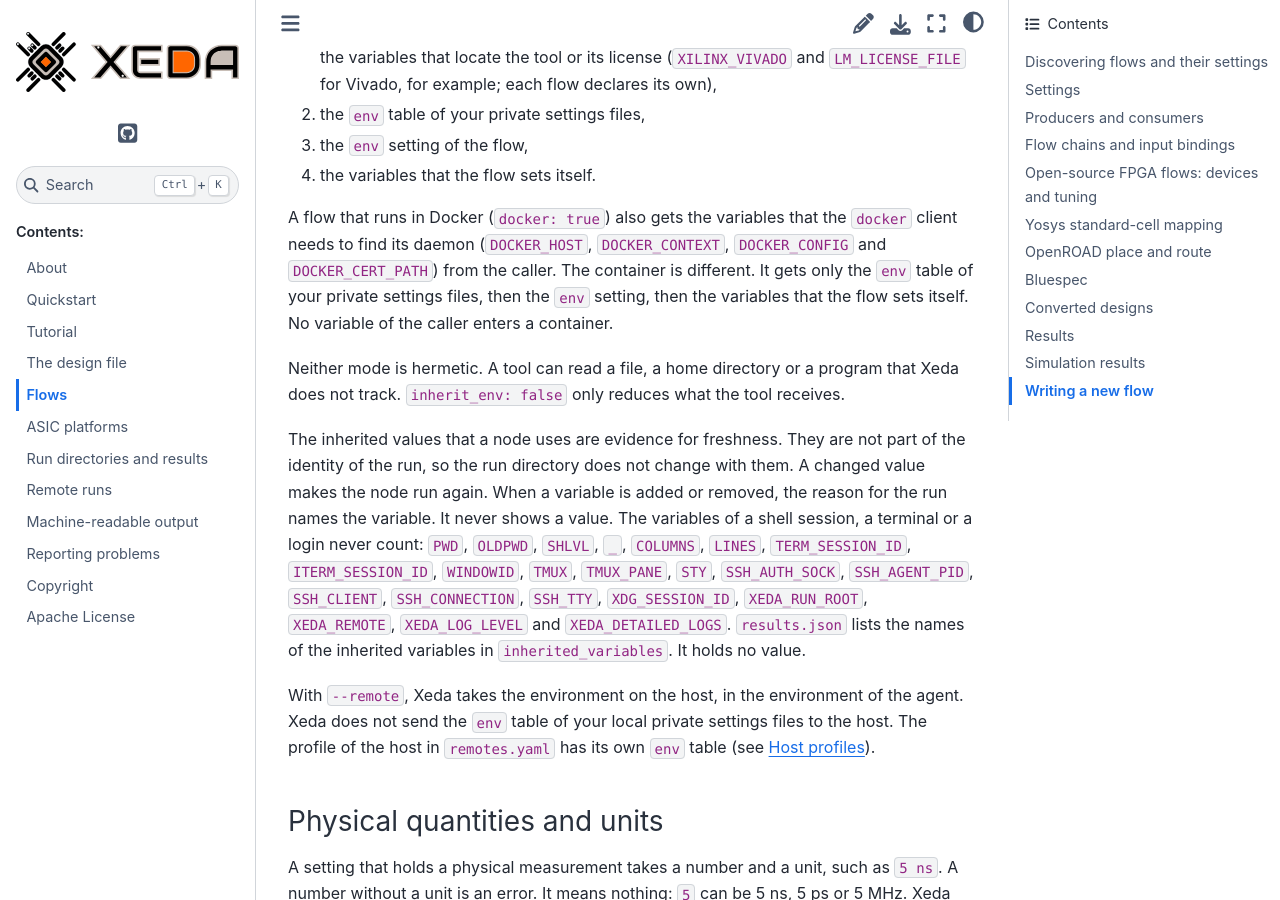
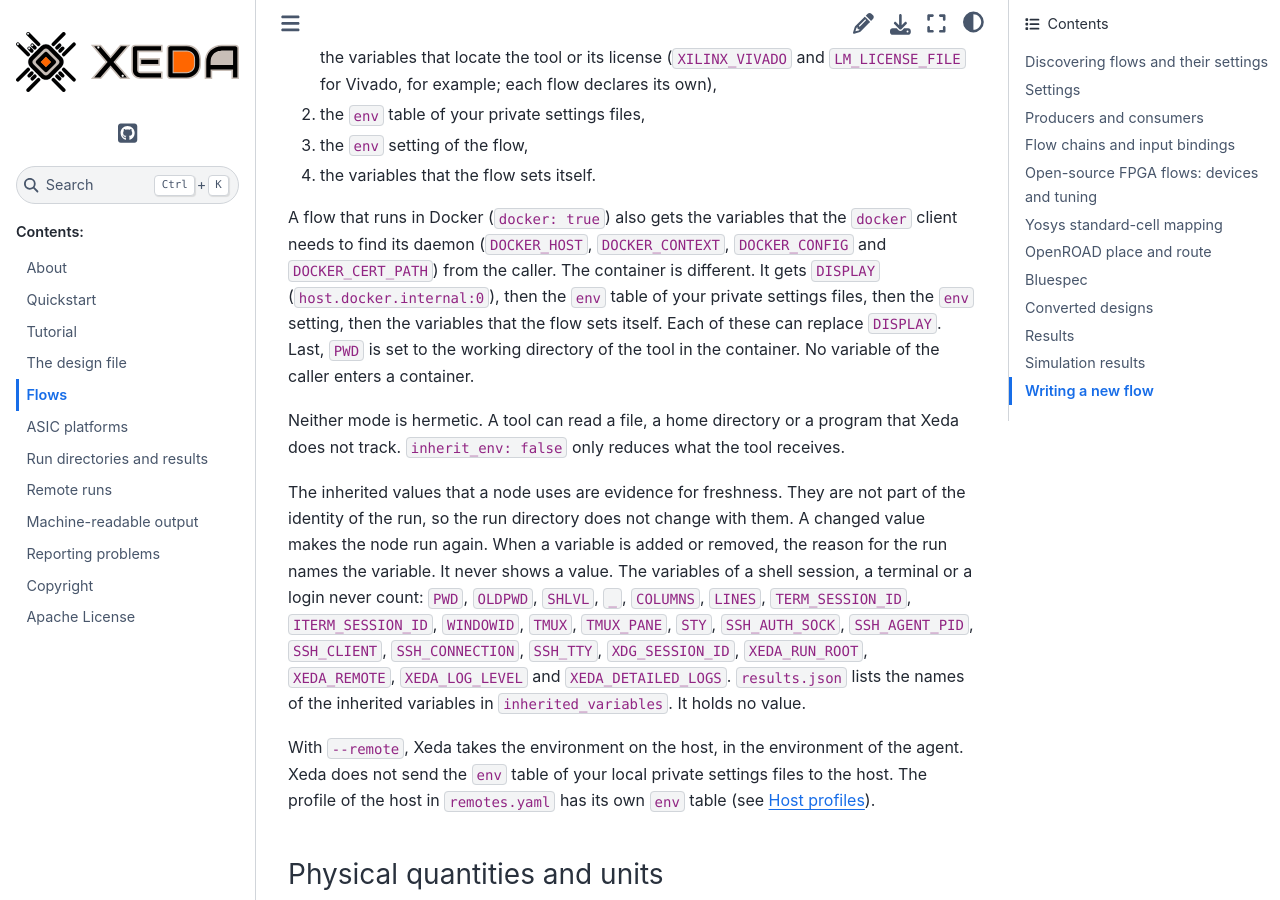
Before and after one commit to XedaHQ/xeda, a Sphinx documentation site: the page built from docs/flows.rst, in a window 1280 px wide and 900 px high, scrolled down 7436 px. Built offline with Sphinx 7.4.7 and the Sphinx Book theme 1.1.4, drawn with Linux system fonts in a browser that asks for light colours.

Commit message:
Name the two variables that Docker adds to the environment of a container
A container gets DISPLAY before the private env, env and the variables of the flow, and PWD, its working directory, after them. The docs and the agent skill said that it gets only those three.

```diff
--- a/docs/flows.rst
+++ b/docs/flows.rst
@@ -299,9 +299,11 @@ With ``inherit_env: false``:
 
 A flow that runs in Docker (``docker: true``) also gets the variables that the ``docker`` client
 needs to find its daemon (``DOCKER_HOST``, ``DOCKER_CONTEXT``, ``DOCKER_CONFIG`` and
-``DOCKER_CERT_PATH``) from the caller. The container is different. It gets only the ``env`` table
-of your private settings files, then the ``env`` setting, then the variables that the flow sets
-itself. No variable of the caller enters a container.
+``DOCKER_CERT_PATH``) from the caller. The container is different. It gets ``DISPLAY``
+(``host.docker.internal:0``), then the ``env`` table of your private settings files, then the
+``env`` setting, then the variables that the flow sets itself. Each of these can replace
+``DISPLAY``. Last, ``PWD`` is set to the working directory of the tool in the container. No
+variable of the caller enters a container.
 
 Neither mode is hermetic. A tool can read a file, a home directory or a program that Xeda does not
 track. ``inherit_env: false`` only reduces what the tool receives.
```
Also changed, not shown: src/xeda/data/agent/SKILL.md (+2 -1 lines), .claude/skills/xeda/SKILL.md.
